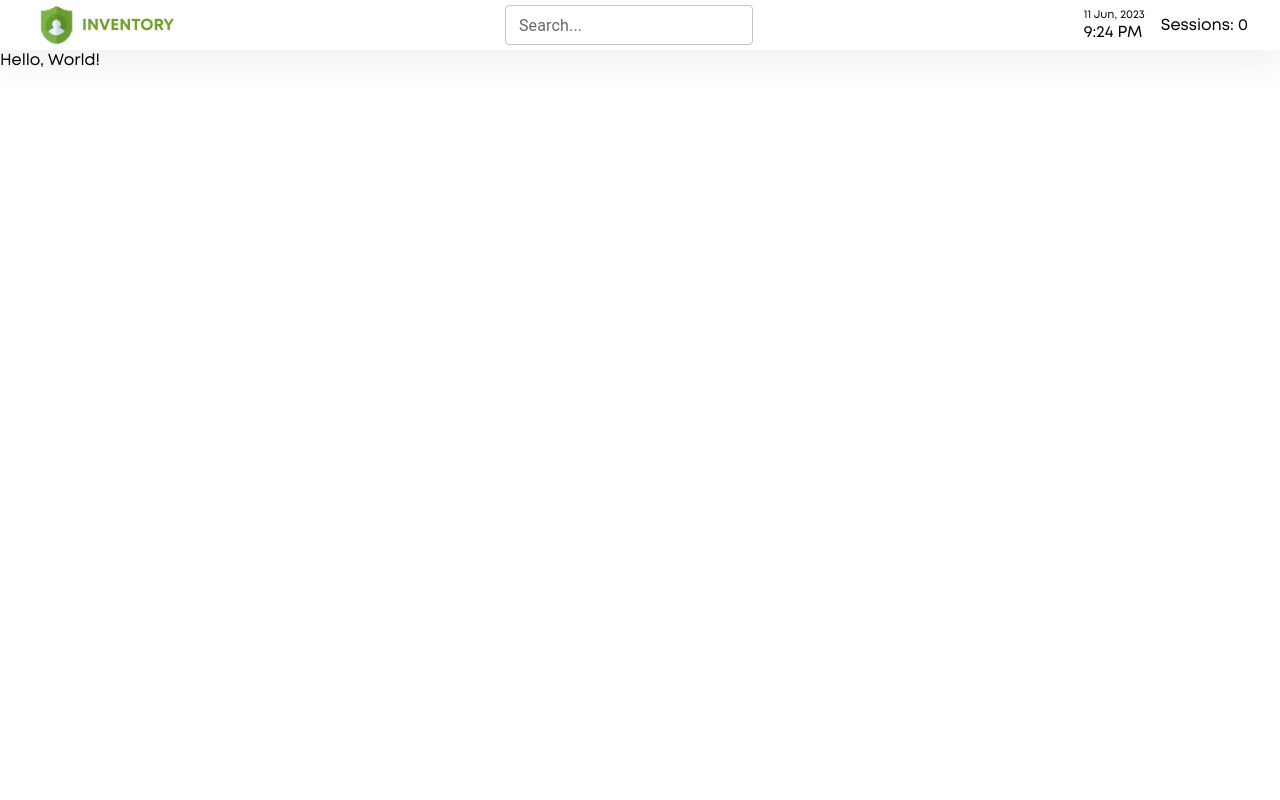
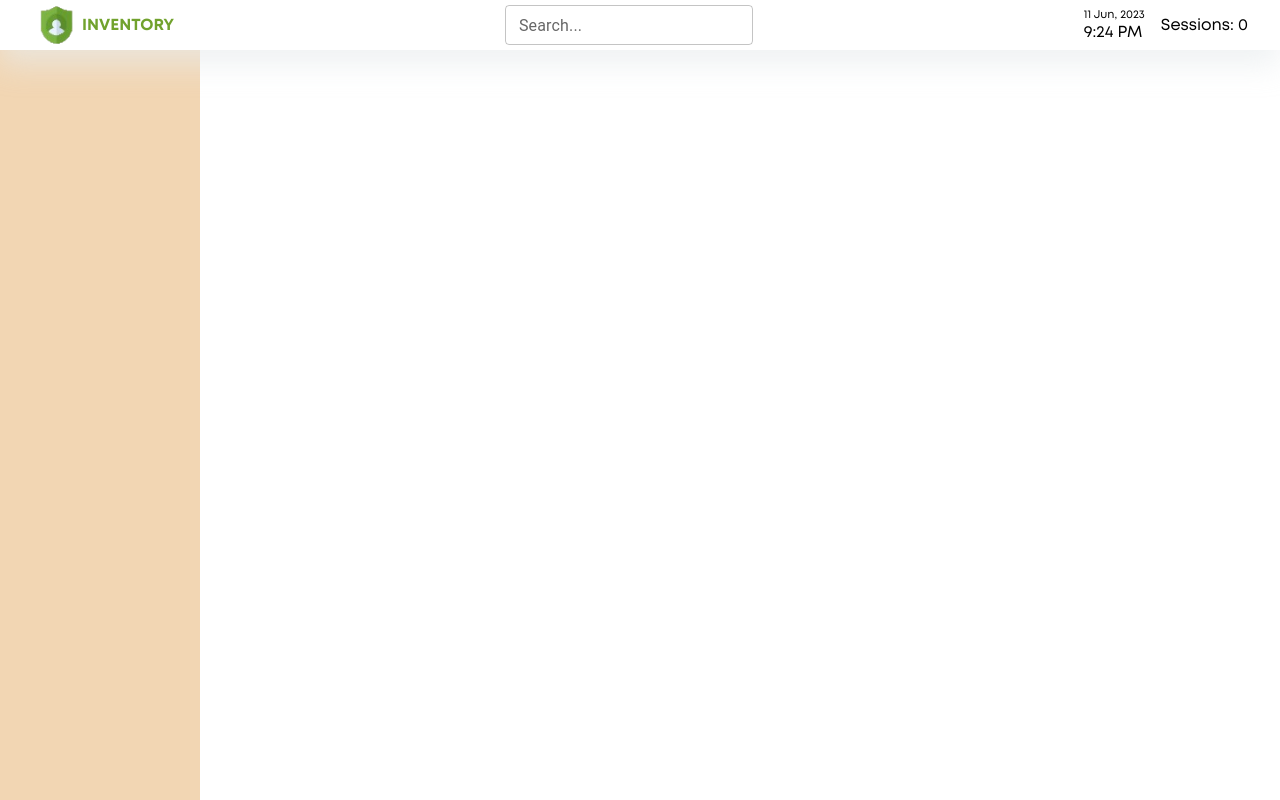
Before and after one commit to VadKol/dzencode_react, a React (Vite) app: page / in a window 1280 px wide. Built offline with nearby package versions, Linux system fonts and the light colour scheme; no server answers.

Commit message:
Made sidebar

```diff
--- a/src/App.tsx
+++ b/src/App.tsx
@@ -1,10 +1,13 @@
+import { FC } from 'react';
+
 import { Header } from './components/Header';
+import { Sidebar } from '@components/Sidebar';
 
-export const App = () => {
+export const App: FC = () => {
   return (
     <>
       <Header />
-      <h1>Hello, World!</h1>
+      <Sidebar />
     </>
   );
 };
--- a/src/components/Header/Header.module.scss
+++ b/src/components/Header/Header.module.scss
@@ -1,8 +1,13 @@
 .header {
+  position: absolute;
   padding: 0 2rem; //todo: make container
   display: flex;
   justify-content: space-between;
   align-items: center;
 
+  width: 100%;
+
+  background: #fff;
+
   box-shadow: 0 15px 30px 0 #e8eceeae;
 }
--- /dev/null
+++ b/src/components/Sidebar/Sidebar.module.scss
@@ -0,0 +1,6 @@
+.sidebar {
+  display: flex;
+  width: 200px;
+  height: 100vh;
+  background-color: #f2d6b3;
+}
--- /dev/null
+++ b/src/components/Sidebar/Sidebar.tsx
@@ -0,0 +1,11 @@
+import { FC } from "react";
+
+import styles from '@components/Sidebar/Sidebar.module.scss';
+
+export const Sidebar: FC = () => {
+  return (
+    <aside className={styles.sidebar}>
+
+    </aside>
+  );
+};
--- /dev/null
+++ b/src/components/Sidebar/index.ts
@@ -0,0 +1 @@
+export * from './Sidebar';
```
